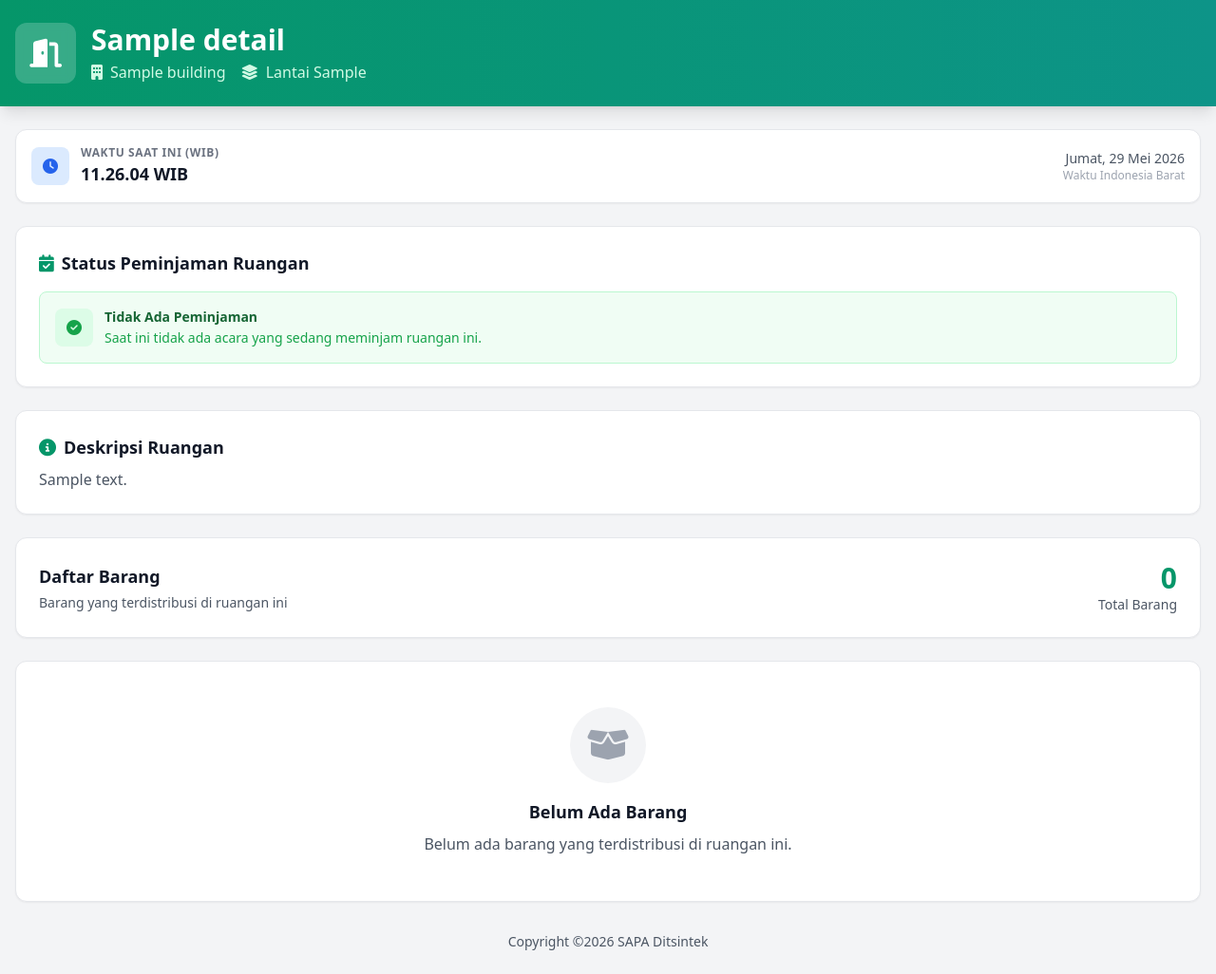
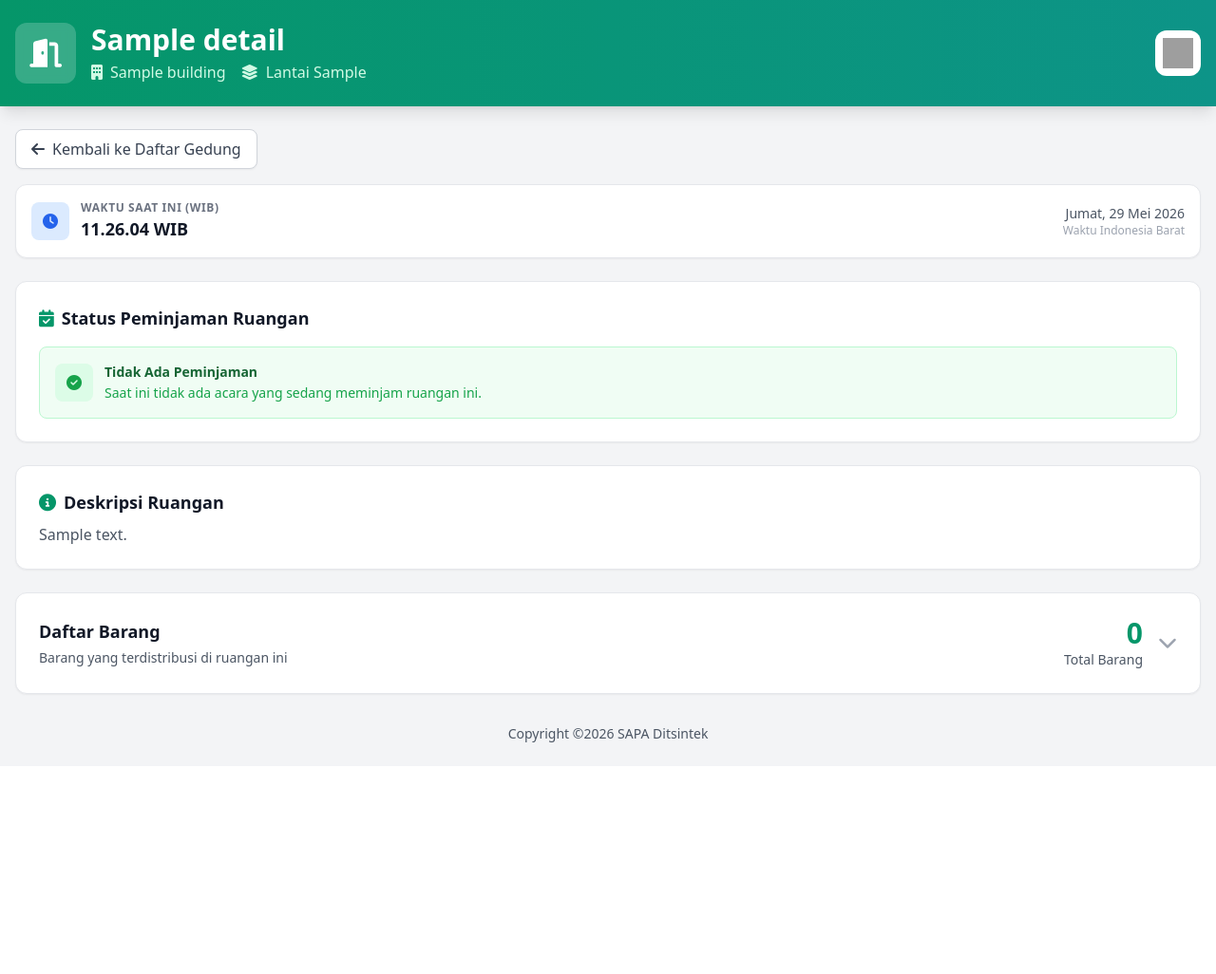
Before and after one commit to Naminiges/Smart-Geo-Inventory, a Flask app: page /buildings/rooms/1/view in a window 1280 px wide. Shown: the whole page at 95% size. After the commit the page ends 782 px from the top, so only its background shows below. Run offline with Flask 3, Linux system fonts and the light colour scheme; tables that the repository leaves empty hold one stand-in row (values such as "Sample post"); parts of the project's set-up code (start-up, migrations or seed data) failed here and were passed over; some libraries are stand-ins or nearby versions; grey boxes are pictures that could not be loaded.

Commit message:
feat: add public templates for room items and building directories

```diff
--- a/app/templates/buildings/public_room_items.html
+++ b/app/templates/buildings/public_room_items.html
@@ -11,6 +11,31 @@
 
     <!-- Font Awesome -->
     <link rel="stylesheet" href="https://cdnjs.cloudflare.com/ajax/libs/font-awesome/6.5.1/css/all.min.css">
+
+    <style>
+        /* Animasi dropdown */
+        .dropdown-content {
+            max-height: 0;
+            overflow: hidden;
+            transition: max-height 0.3s ease-out, opacity 0.3s ease-out;
+            opacity: 0;
+        }
+
+        .dropdown-content.open {
+            max-height: 2000px;
+            opacity: 1;
+            transition: max-height 0.5s ease-in, opacity 0.3s ease-in;
+        }
+
+        /* Animasi rotasi icon chevron */
+        .chevron-icon {
+            transition: transform 0.3s ease;
+        }
+
+        .chevron-icon.rotated {
+            transform: rotate(180deg);
+        }
+    </style>
 </head>
 
 <body class="bg-gray-100 min-h-screen">
@@ -18,6 +43,7 @@
     <!-- Header -->
     <div class="bg-gradient-to-r from-emerald-600 to-teal-600 text-white shadow-lg">
         <div class="container mx-auto px-4 py-6">
+            <div class="flex items-center justify-between">
                 <div class="flex items-center gap-4">
                     <div class="w-16 h-16 bg-white/20 rounded-xl flex items-center justify-center backdrop-blur-sm">
                         <i class="fas fa-door-open text-3xl"></i>
@@ -34,11 +60,23 @@
                         </p>
                     </div>
                 </div>
+                <div class="w-12 h-12 rounded-xl flex items-center justify-center transition-all bg-white">
+                    <img src="{{ url_for('static', filename='img/logo.png') }}" alt="Logo" class="w-8 h-8">
+                </div>
+            </div>
         </div>
     </div>
 
     <!-- Content -->
     <div class="container mx-auto px-4 py-6">
+
+        <!-- Back Button -->
+        <div class="mb-4">
+            <a href="{{ url_for('buildings.public_buildings_view') }}"
+                class="inline-flex items-center border border-gray-300 text-gray-700 hover:bg-gray-50 px-4 py-2 rounded-lg transition-colors bg-white shadow-sm">
+                <i class="fas fa-arrow-left mr-2"></i> Kembali ke Daftar Gedung
+            </a>
+        </div>
 
         <!-- Waktu WIB Realtime -->
         <div class="bg-white rounded-xl shadow-sm border border-gray-200 p-4 mb-6">
@@ -132,36 +170,45 @@
         </div>
         {% endif %}
 
-        <!-- Info Cards -->
-        <div class="bg-white rounded-xl shadow-sm border border-gray-200 p-6 mb-6">
+        <!-- Info Cards & Items List Dropdown Container -->
+        <div class="bg-white rounded-xl shadow-sm border border-gray-200 overflow-hidden mb-6">
+            <div class="cursor-pointer hover:bg-gray-50 transition-colors p-6" onclick="toggleItemsDropdown()">
                 <div class="flex items-center justify-between">
                     <div>
                         <h2 class="text-lg font-semibold text-gray-900">Daftar Barang</h2>
                         <p class="text-sm text-gray-600 mt-1">Barang yang terdistribusi di ruangan ini</p>
                     </div>
-                <div class="text-right">
+                    <div class="flex items-center gap-4 text-right">
+                        <div>
                             <p class="text-3xl font-bold text-emerald-600">{{ items|length }}</p>
                             <p class="text-sm text-gray-600">Total Barang</p>
+                        </div>
+                        <i id="chevron-items" class="fas fa-chevron-down text-gray-400 chevron-icon text-xl"></i>
                     </div>
                 </div>
             </div>
 
-        <!-- Items List -->
+            <!-- Dropdown Content -->
+            <div id="items-dropdown" class="dropdown-content border-t border-gray-200">
                 {% if items %}
-        <div class="bg-white rounded-xl shadow-sm border border-gray-200 overflow-hidden">
                 <div class="overflow-x-auto">
                     <table class="w-full">
                         <thead class="bg-gray-50 border-b border-gray-200">
                             <tr>
-                            <th class="px-6 py-4 text-left text-xs font-semibold text-gray-600 uppercase">Kode Barang
+                                <th class="px-6 py-4 text-left text-xs font-semibold text-gray-600 uppercase">Kode
+                                    Barang
                                 </th>
-                            <th class="px-6 py-4 text-left text-xs font-semibold text-gray-600 uppercase">Nama Barang
+                                <th class="px-6 py-4 text-left text-xs font-semibold text-gray-600 uppercase">Nama
+                                    Barang
                                 </th>
-                            <th class="px-6 py-4 text-left text-xs font-semibold text-gray-600 uppercase">Kategori</th>
-                            <th class="px-6 py-4 text-left text-xs font-semibold text-gray-600 uppercase">Divisi</th>
+                                <th class="px-6 py-4 text-left text-xs font-semibold text-gray-600 uppercase">Kategori
+                                </th>
+                                <th class="px-6 py-4 text-left text-xs font-semibold text-gray-600 uppercase">Divisi
+                                </th>
                                 <th class="px-6 py-4 text-left text-xs font-semibold text-gray-600 uppercase">Nomor Seri
                                 </th>
-                            <th class="px-6 py-4 text-left text-xs font-semibold text-gray-600 uppercase">Tgl Distribusi
+                                <th class="px-6 py-4 text-left text-xs font-semibold text-gray-600 uppercase">Tgl
+                                    Distribusi
                                 </th>
                             </tr>
                         </thead>
@@ -195,20 +242,18 @@
                         </tbody>
                     </table>
                 </div>
-        </div>
-
                 {% else %}
-
                 <!-- Empty State -->
-        <div class="bg-white rounded-xl shadow-sm border border-gray-200 p-12 text-center">
+                <div class="p-12 text-center">
                     <div class="w-20 h-20 bg-gray-100 rounded-full flex items-center justify-center mx-auto mb-4">
                         <i class="fas fa-box-open text-4xl text-gray-400"></i>
                     </div>
                     <h3 class="text-lg font-semibold text-gray-900 mb-2">Belum Ada Barang</h3>
                     <p class="text-gray-600">Belum ada barang yang terdistribusi di ruangan ini.</p>
                 </div>
-
                 {% endif %}
+            </div>
+        </div>
 
         <!-- Footer -->
         <div class="mt-8 text-center text-sm text-gray-600">
@@ -254,6 +299,22 @@
         // Jalankan saat halaman dimuat dan update setiap detik
         updateWIBClock();
         setInterval(updateWIBClock, 1000);
+
+        /**
+         * Toggle dropdown daftar barang
+         */
+        function toggleItemsDropdown() {
+            const dropdown = document.getElementById('items-dropdown');
+            const chevron = document.getElementById('chevron-items');
+
+            // Toggle class 'open' pada dropdown
+            dropdown.classList.toggle('open');
+
+            // Toggle rotasi chevron
+            if (chevron) {
+                chevron.classList.toggle('rotated');
+            }
+        }
     </script>
 
 </body>
```
Also changed, not shown: app/templates/buildings/public_buildings.html (+12 -0 lines). Lines whose indentation alone changed are shown as unchanged.
